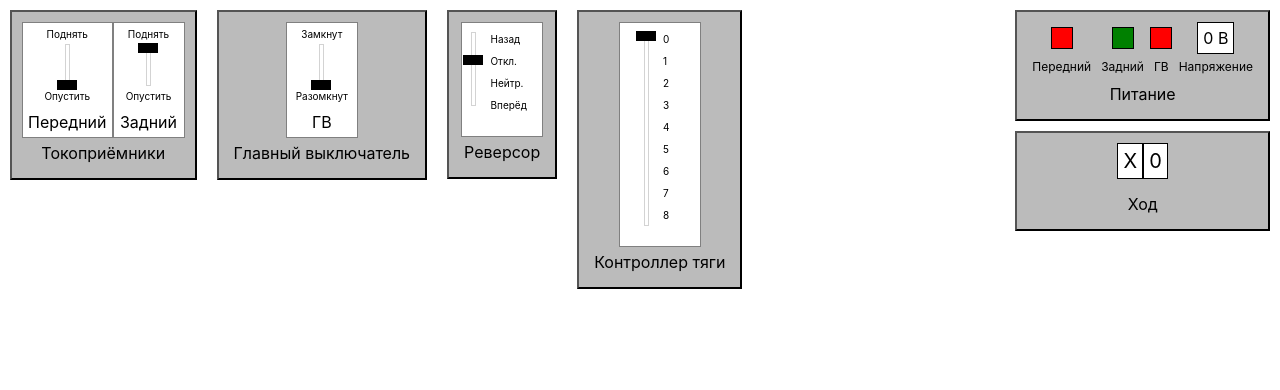
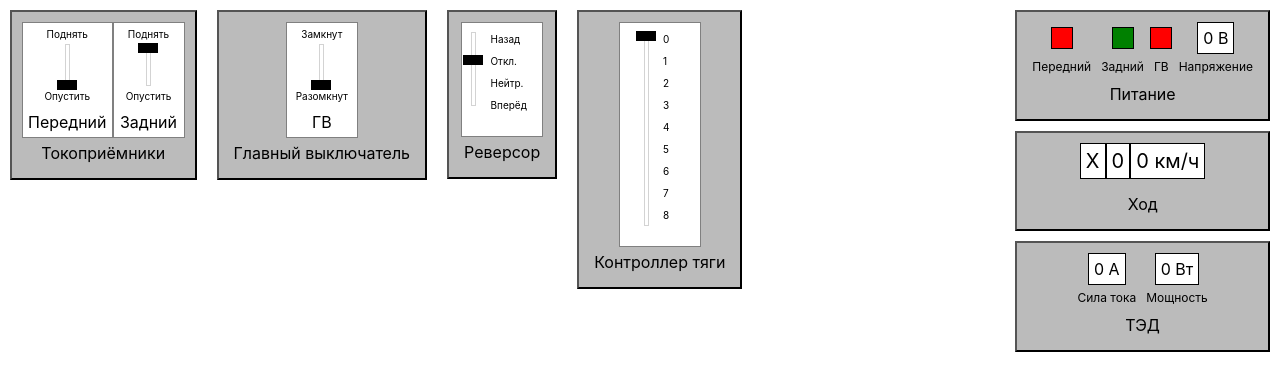
Before and after one commit to PopovDaniil/panel-ts, a React (Create React App) app: page / in a window 1280 px wide. Shown: the top 390 px of the page. Built offline with nearby package versions, Linux system fonts and the light colour scheme.

Commit message:
Добавлены состояния напряжения, мощности, скорости и ускорения Добавлен класс ElectricMotor

```diff
--- a/src/App.tsx
+++ b/src/App.tsx
@@ -60,7 +60,12 @@ function App() {
             return reverser.val === ReverserState.off;
         }
     }
-    let [current, setCurrent] = useState(0);
+
+    const [current, setCurrent] = useState(0);
+    const [amperage, setAmperage] = useState(0);
+    const [power, setPower] = useState(0);
+    const [speed, setSpeed] = useState(0);
+    const [acceleration, setAcceleration] = useState([0,new Date().getTime()]);
 
     class Pantograph extends LockedByReverser {
         readonly avDelay = 4000;
@@ -75,7 +80,6 @@ function App() {
         setVal: (state: T) => void;
         isLocked() { return false };
         set(state: T) {
-            console.log(reverser.val);
             if (!this.isLocked()) { this.setVal(state) }
         }
         constructor(initVal: T) {
@@ -117,14 +121,53 @@ function App() {
         }
 
     }
+
+    class ElectricMotor extends Component {
+        isLocked() {return false}
+        power: number;
+        setPower: Function;
+        constructor(val?:number) {
+            super(val);
+            [this.power,this.setPower] = useState(0);
+        }
+        update() {
+            this.setPower(current*amperage);
+        }
+    }
     const pantographFront = new Pantograph(ComponentState.stopped);
     const pantographBack = new Pantograph(ComponentState.started);
     const mainSwitch = new MainSwitch(ComponentState.stopped);
     const powerController = new PowerController(pantographFront, pantographBack, mainSwitch);
     const reverser = new Reverser(ReverserState.off);
     const powerHandle = new PowerHandle(0);
+    const engines = [1,2,3,4,5,6].map(() => new ElectricMotor());
 
-    useEffect(powerController.update.bind(powerController))
+    useEffect(powerController.update.bind(powerController));
+    useEffect(engines.forEach.bind(engines,val => val.update()),[powerHandle]);
+
+    useEffect(()=> {
+        let epower = 0;
+        engines.forEach(val => {
+            epower += val.power;
+        });
+        setPower(epower);
+    }, [powerHandle,engines])
+
+    useEffect(() => {
+        setAmperage(powerHandle.val*10);
+    },[powerHandle])
+
+    useEffect(() => {
+        setAcceleration([power/100,new Date().getTime()]);
+    },[power])
+
+    useEffect(() => {
+        setTimeout(() => {
+            const time = (new Date().getTime() - acceleration[1])/1000;
+            console.log(time);
+            setSpeed(oldSpeed => acceleration[0]*time+oldSpeed);
+        }, 100);
+    },[power,acceleration])
     return (
         <>
             <Group className="left" label="Токоприёмники">
@@ -144,6 +187,11 @@ function App() {
                 <Group label="Ход">
                     <Meter val={reverser.toString()} fontSize={20}/>
                     <Meter val={powerHandle.val} fontSize={20}/>
+                    <Meter val={speed} fontSize={20} unit="км/ч"/>
+                </Group>
+                <Group label="ТЭД">
+                    <Meter val={amperage} label="Сила тока" unit="А"/>
+                    <Meter val={power} label="Мощность" unit="Вт"/>
                 </Group>
             </div>
             <Group label="Реверсор" className="left">
```
